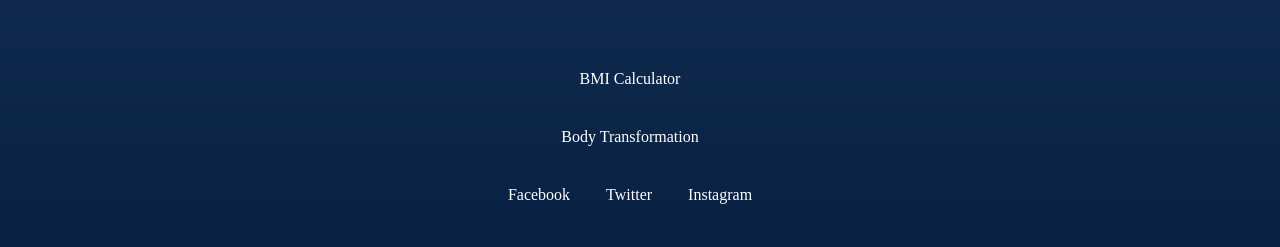
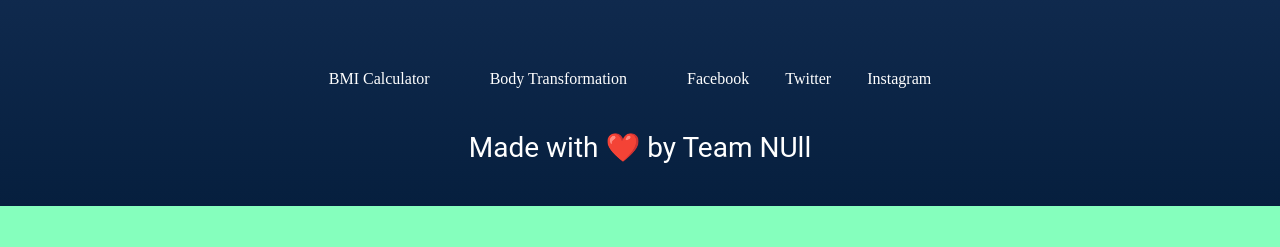
Before and after one commit to Harsh-Porwal424/flexxFit, a React (Create React App) app: page / in a window 1280 px wide. Shown: the part 2273-2520 px from the top of the page. After the commit the page ends 2479 px from the top, so only its background shows below. Built offline with nearby package versions, Linux system fonts and the light colour scheme; no server answers.

Commit message:
Updates2

```diff
--- a/src/components/ExcVdio.js
+++ b/src/components/ExcVdio.js
@@ -3,9 +3,9 @@ import { Box, Stack, Typography, Button } from '@mui/material'
 
 
 
-const ExerciseVideos = ({exerciseVideos, name}) => {
+const ExcVdio = ({exerciseVideos, name}) => {
 
-  console.log(exerciseVideos);
+  //console.log(exerciseVideos);
 
   if(!exerciseVideos.length) return 'Loading..';
 
@@ -64,4 +64,4 @@ const ExerciseVideos = ({exerciseVideos, name}) => {
   )
 }
 
-export default ExerciseVideos
+export default ExcVdio
--- a/src/components/Footer.js
+++ b/src/components/Footer.js
@@ -12,6 +12,7 @@ const Footer = () => (
     }}
   >
     <Stack
+      direction="row" // Modified
       gap="40px"
       sx={{ alignItems: 'center', display: 'flex', justifyContent: 'center' }}
       flexWrap="wrap"
--- a/src/pages/Home.js
+++ b/src/pages/Home.js
@@ -1,7 +1,7 @@
 import React from 'react'
 import { useState } from 'react';
 import { Box } from '@mui/material';
-import HeroBanner from '../components/HeroBanner';
+import Hero from '../components/Hero';
 import SrchE from '../components/SrchE';
 import Exercises from '../components/Exercises';
 
@@ -14,7 +14,7 @@ const Home = () => {
   return (
 
     <Box>
-        <HeroBanner/>
+        <Hero/>
         <SrchE
             setExercises={setExercises}
             bodyPart={bodyPart}
```
Also changed, not shown: src/components/Hero.js (line endings or trailing spaces).
